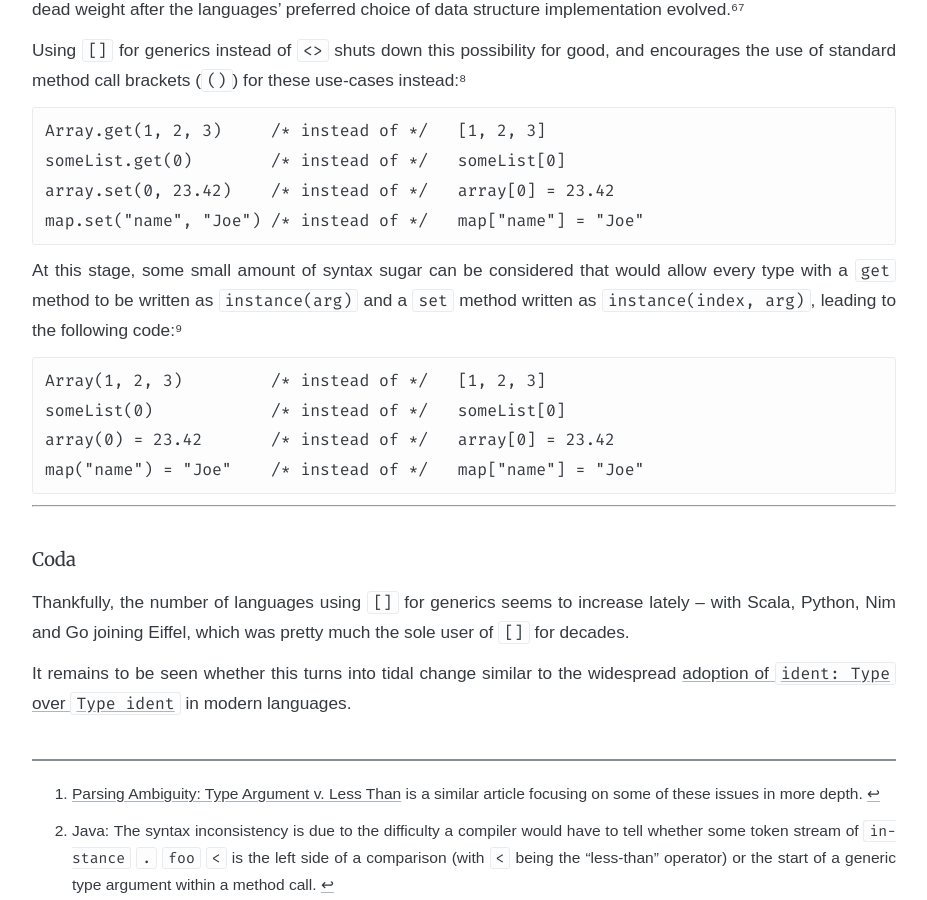
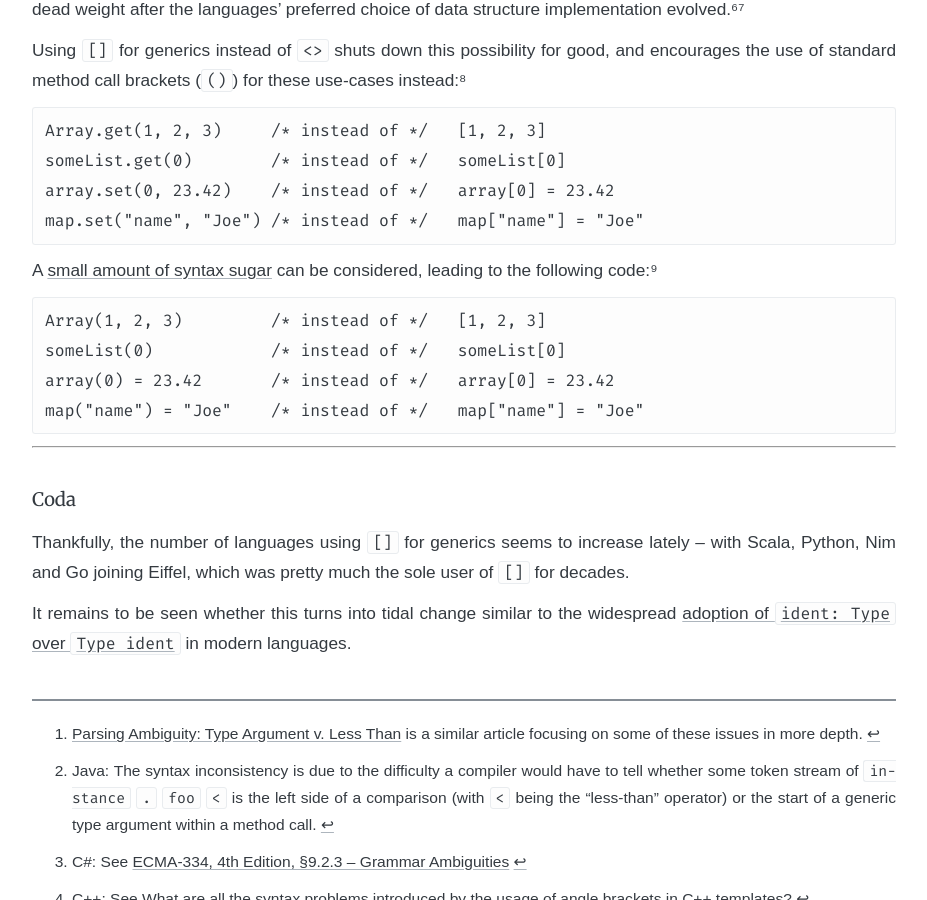
Before and after one commit to soc/soc.me, a Jekyll site: the page built from _languages/stop-using-angle-brackets-for-generics.md, in a window 1280 px wide and 900 px high, scrolled down 1644 px. Shown: the whole window, without its empty margins (176-1103 px from the left). Built offline with Jekyll 4.4.1, drawn with Linux system fonts in a browser that asks for light colours; some web fonts are replaced.

Commit message:
add more links

````diff
--- a/_languages/stop-using-angle-brackets-for-generics.md
+++ b/_languages/stop-using-angle-brackets-for-generics.md
@@ -75,9 +75,7 @@
 map.set("name", "Joe") /* instead of */   map["name"] = "Joe"
 ```
 
-At this stage, some small amount of syntax sugar can be considered that would allow every type with
-a `get` method to be written as `instance(arg)` and a `set` method written as `instance(index, arg)`,
-leading to the following code:[^pythonscala]
+A [small amount of syntax sugar](languages/useful-syntax-sugar) can be considered, leading to the following code:[^pythonscala]
 
 ```
 Array(1, 2, 3)         /* instead of */   [1, 2, 3]
````
